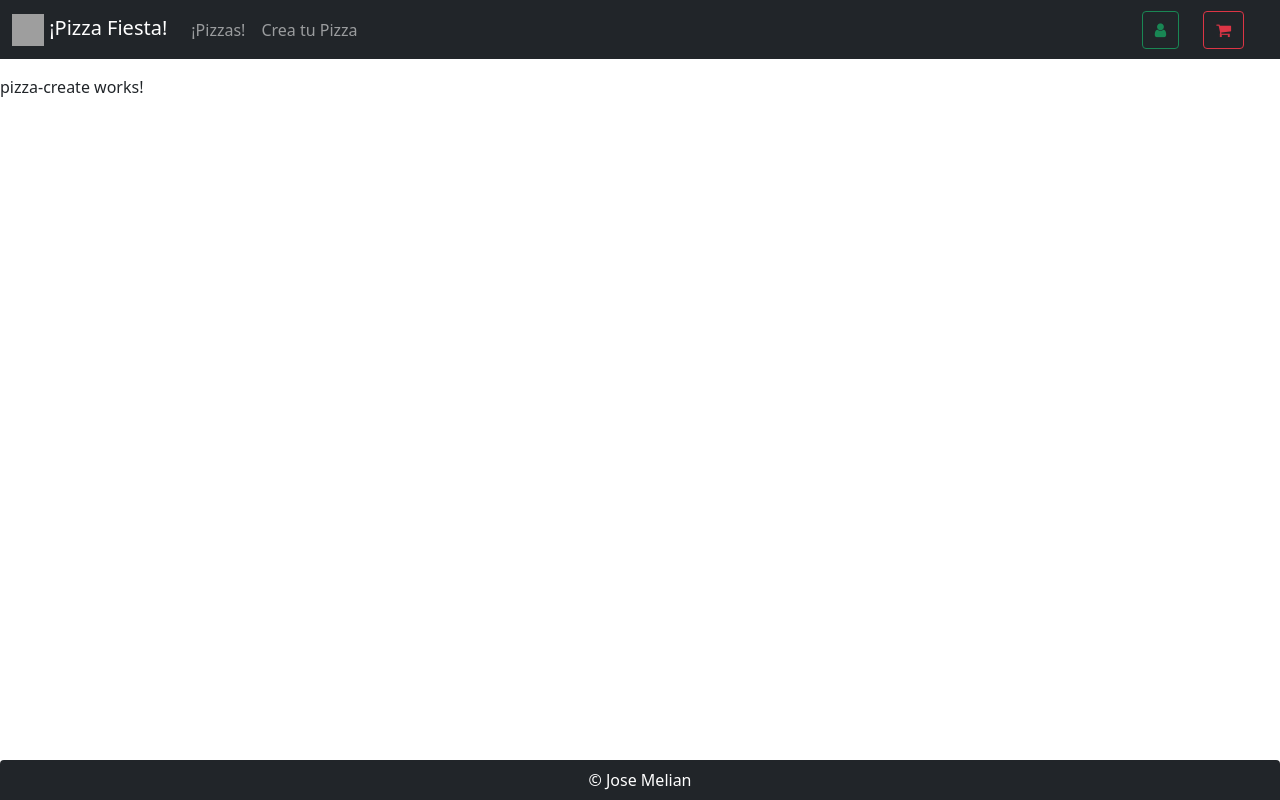
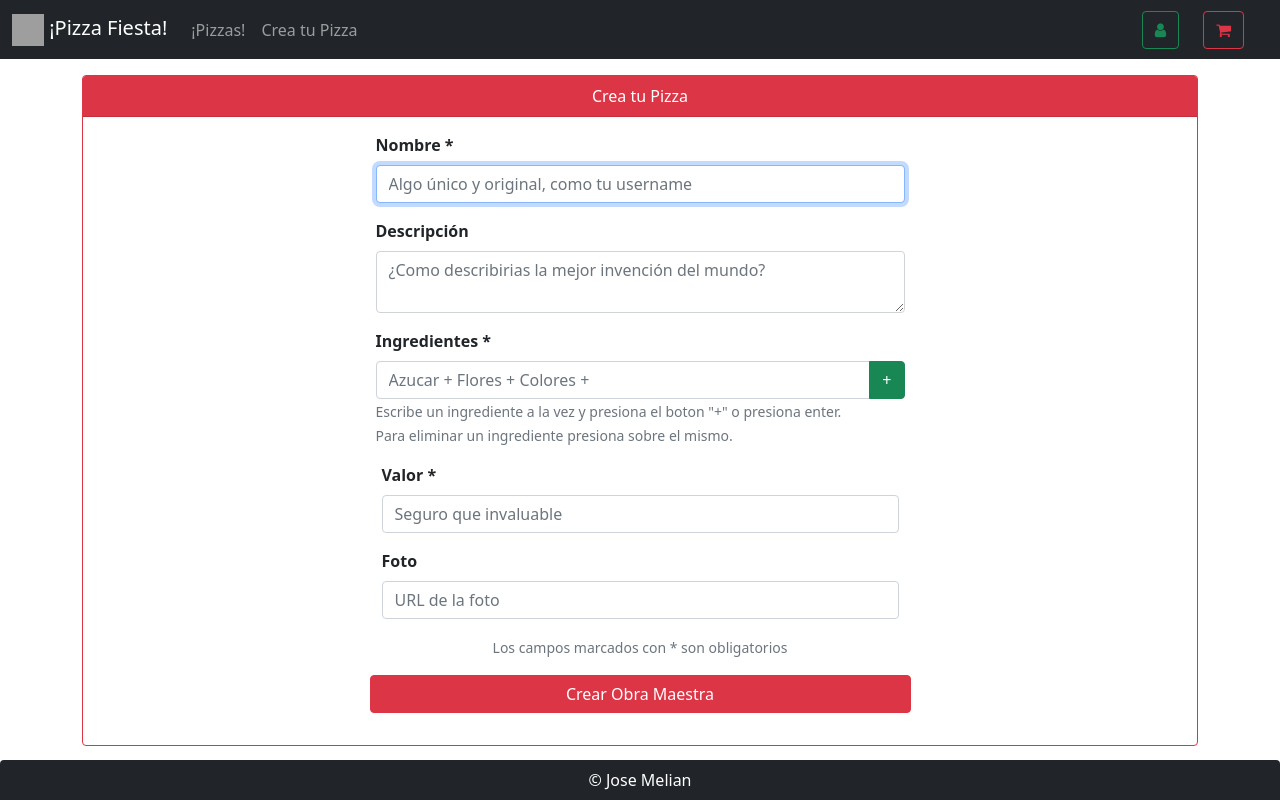
Before and after one commit to josemevi/pizza-fiesta-frontend, an Angular app: page /pizzas/create in a window 1280 px wide. Built offline with nearby package versions, Linux system fonts and the light colour scheme; grey boxes are pictures that could not be loaded.

Commit message:
Adding create pizzas component functions and pizza dretails component

```diff
--- a/src/app/app-routing.module.ts
+++ b/src/app/app-routing.module.ts
@@ -3,6 +3,7 @@ import { Routes, RouterModule } from '@angular/router';
 import { DashboardComponent } from './dashboard/dashboard.component';
 import { LoginComponent } from './login/login.component';
 import { PizzaCreateComponent } from './pizza-create/pizza-create.component';
+import { PizzaDetailsComponent } from './pizza-details/pizza-details.component';
 import { PizzasComponent } from './pizzas/pizzas.component';
 import { RegisterComponent } from './register/register.component';
 
@@ -12,7 +13,9 @@ const routes: Routes = [
   {path: 'login', component: LoginComponent},
   {path: 'register', component: RegisterComponent},
   {path: 'pizzas', component: PizzasComponent},
-  {path: 'pizzas/create', component: PizzaCreateComponent},];
+  {path: 'pizzas/create', component: PizzaCreateComponent},
+  {path: 'pizzas/details/:id', component: PizzaDetailsComponent},
+];
 
 @NgModule({
   imports: [RouterModule.forRoot(routes)],
--- a/src/app/app.module.ts
+++ b/src/app/app.module.ts
@@ -12,6 +12,7 @@ import { LoginComponent } from './login/login.component';
 import { RegisterComponent } from './register/register.component';
 import { PizzasComponent } from './pizzas/pizzas.component';
 import { PizzaCreateComponent } from './pizza-create/pizza-create.component';
+import { PizzaDetailsComponent } from './pizza-details/pizza-details.component';
 
 @NgModule({
   declarations: [
@@ -22,7 +23,8 @@ import { PizzaCreateComponent } from './pizza-create/pizza-create.component';
     LoginComponent,
     RegisterComponent,
     PizzasComponent,
-    PizzaCreateComponent
+    PizzaCreateComponent,
+    PizzaDetailsComponent
   ],
   imports: [
     BrowserModule,
--- a/src/app/pizza-create/pizza-create.component.css
+++ b/src/app/pizza-create/pizza-create.component.css
@@ -0,0 +1,3 @@
+.ingredients {
+    cursor: pointer;
+}
--- a/src/app/pizza-create/pizza-create.component.html
+++ b/src/app/pizza-create/pizza-create.component.html
@@ -1,3 +1,98 @@
-<p>
-  pizza-create works!
-</p>
+<div class="container">
+  <div class="row justify-content-center">
+    <div class="col-12">
+      <div class="card border-danger">
+        <div class="card-header bg-danger text-white text-center">Crea tu Pizza</div>
+        <div class="card-body">
+
+          <div class="row justify-content-center">
+
+            <div class="mb-3 col-sm-6">
+              <label for="username" class="form-label fw-bold">Nombre *</label>
+              <input type="text" class="form-control" id="name" placeholder="Algo único y original, como tu username"
+                [(ngModel)]="pizzaData.name" autofocus required>
+            </div>
+
+          </div>
+
+          <div class="row justify-content-center">
+
+            <div class="mb-3 col-sm-6">
+              <label for="phone" class="form-label fw-bold">Descripción</label>
+              <textarea class="form-control" id="description"
+                placeholder="¿Como describirias la mejor invención del mundo?"
+                [(ngModel)]="pizzaData.description"></textarea>
+            </div>
+
+          </div>
+
+          <div class="row justify-content-center">
+
+            <div class="mb-3 col-sm-6">
+              <label for="password" class="form-label fw-bold">Ingredientes *</label>
+              <div class="input-group">
+                <input type="text" class="form-control" placeholder="Azucar + Flores + Colores +"
+                  aria-label="Azucar + Flores + Colores +" aria-describedby="ingredients"
+                  [(ngModel)]="ingredient" (keydown.enter)="onKeydown($event)">
+                <button class="btn btn-success" type="button" id="ingredients"
+                (click)="addIngredient()">+</button>
+              </div>
+              <span class="form-text mb-4">Escribe un ingrediente a la vez y presiona el boton "+" o presiona enter.</span>
+
+              <div class="row">
+
+                <div *ngFor="let i of pizzaData.ingredients" class="col-sm">
+
+                  <button class="btn btn-danger  badge ingredients mb-1" (click)="removeIngredient()">
+                    <i class="fa fa-times-circle" aria-hidden="true"></i> {{i}}
+                  </button>
+
+                </div>
+
+              </div>
+
+              <span class="form-text mb-4">Para eliminar un ingrediente presiona sobre el mismo.</span>
+
+            </div>
+
+
+            <div class="row justify-content-center">
+
+              <div class="mb-3 col-sm-6">
+                <label for="phone" class="form-label fw-bold">Valor *</label>
+                <input type="number" class="form-control" id="phone" placeholder="Seguro que invaluable"
+                  [(ngModel)]="pizzaData.value">
+              </div>
+
+            </div>
+
+            <div class="row justify-content-center">
+
+              <div class="mb-3 col-sm-6">
+                <label for="phone" class="form-label fw-bold">Foto</label>
+                <input type="text" class="form-control" id="phone" placeholder="URL de la foto"
+                  [(ngModel)]="pizzaData.photo">
+              </div>
+
+            </div>
+
+
+
+            <div class="mb-3 col-sm-12 text-center">
+
+              <span class="form-text">Los campos marcados con * son obligatorios</span><br>
+
+            </div>
+
+            <div class="mb-3 col-sm-12 text-center">
+
+              <button (click)="create()" class="btn btn-danger col-sm-6">Crear Obra Maestra</button>
+
+            </div>
+
+
+          </div>
+        </div>
+      </div>
+    </div>
+  </div>
--- a/src/app/pizza-create/pizza-create.component.ts
+++ b/src/app/pizza-create/pizza-create.component.ts
@@ -7,11 +7,14 @@ import { Component, OnInit } from '@angular/core';
 })
 export class PizzaCreateComponent implements OnInit {
 
+  ingredient: String = "";
+
   pizzaData: any = {
     name: "",
     description: "",
     ingredients : [],
     value: "",
+    photo : "",
     created_by: ""
   }
 
@@ -20,4 +23,48 @@ export class PizzaCreateComponent implements OnInit {
   ngOnInit(): void {
   }
 
+  create() {
+
+    console.log(this.pizzaData);
+
+  }
+
+  addIngredient(){
+
+    this.ingredient = this.ingredient.toLowerCase();
+    if(this.ingredient){
+      if(!this.searchIngredient(this.ingredient, this.pizzaData.ingredients)){
+        this.pizzaData.ingredients.push(this.ingredient);
+        this.ingredient = "";
+      }
+
+
+    }
+  }
+
+  searchIngredient(ingredient: String, array: String[]){
+
+    let find: Boolean = false;
+
+    if(array.indexOf(ingredient) > -1){
+      find = true;
+    }else {
+      find = false;
+    }
+
+    return find;
+  }
+
+  removeIngredient(ingredient: String){
+
+    this.pizzaData.ingredients.splice(ingredient, 1);
+
+  }
+
+  onKeydown(event) {
+    if (event.key === "Enter") {
+      this.addIngredient();
+    }
+  }
+
 }
--- /dev/null
+++ b/src/app/pizza-details/pizza-details.component.html
@@ -0,0 +1,30 @@
+<div class="card bg-light">
+  <div class="card-header">Pizza: Detalles</div>
+  <div class="card-body">
+      <h4 class="card-title">
+          <a [routerLink]="['/pizzas']" class="btn btn-outline-danger btn-xs">
+              <i class="fa fa-arrow-left" aria-hidden="true"></i> Volver
+          </a>
+      </h4>
+
+      <div class="row">
+
+        <img src="" alt="">
+
+      </div>
+
+      <ul class="list-group my-2">
+
+          <li class="list-group-item list-group-item-danger">Nombre</li>
+          <li class="list-group-item">Nombre: </li>
+          <li class="list-group-item">Descripción: </li>
+          <li class="list-group-item">Ingredientes: </li>
+          <li class="list-group-item">Valor: </li>
+          <li class="list-group-item">Creado Por: </li>
+          <li class="list-group-item">Creado El: </li>
+          <li class="list-group-item">Actualizado Por: </li>
+          <li class="list-group-item">Actualizado El: </li>
+
+      </ul>
+  </div>
+</div>
--- /dev/null
+++ b/src/app/pizza-details/pizza-details.component.ts
@@ -0,0 +1,17 @@
+import { Component, OnInit } from '@angular/core';
+
+@Component({
+
+  selector: 'app-pizza-details',
+  templateUrl: './pizza-details.component.html',
+  styleUrls: ['./pizza-details.component.css']
+})
+
+export class PizzaDetailsComponent implements OnInit {
+
+  constructor() { }
+
+  ngOnInit(): void {
+  }
+
+}
--- a/src/app/register/register.component.html
+++ b/src/app/register/register.component.html
@@ -41,7 +41,7 @@
                 <div class="mb-3 col-sm-6">
                   <label for="phone" class="form-label fw-bold">Teléfono</label>
                   <input type="text" class="form-control" id="phone"
-                   placeholder="No te vamos a escribir a ws ;)" max="20"
+                   placeholder="No te vamos a escribir a ws ;)" maxLength="20"
                    [(ngModel)]="userData.phone">
                 </div>
 
```
Also changed, not shown: src/app/pizza-details/pizza-details.component.css (added).
